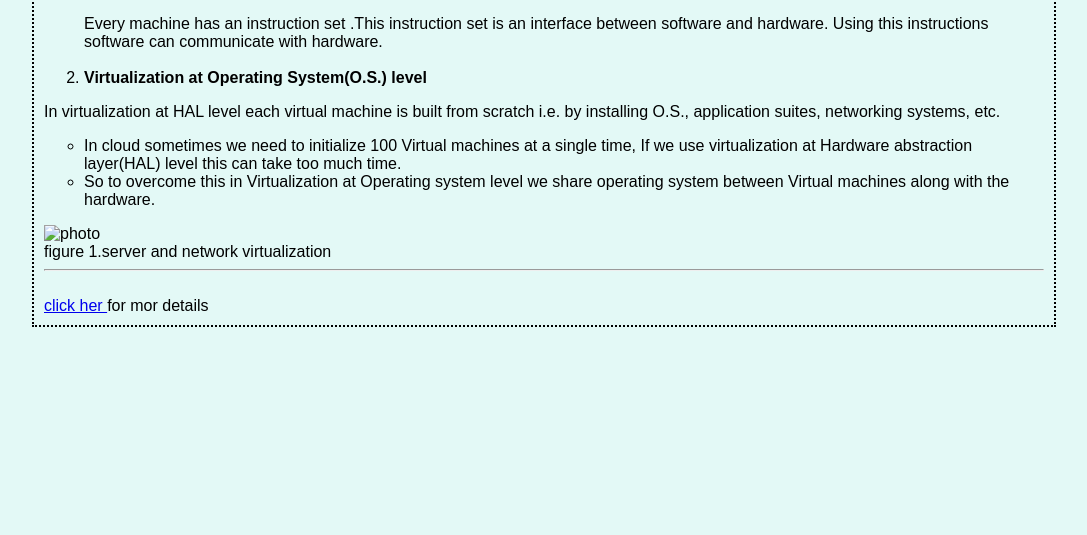
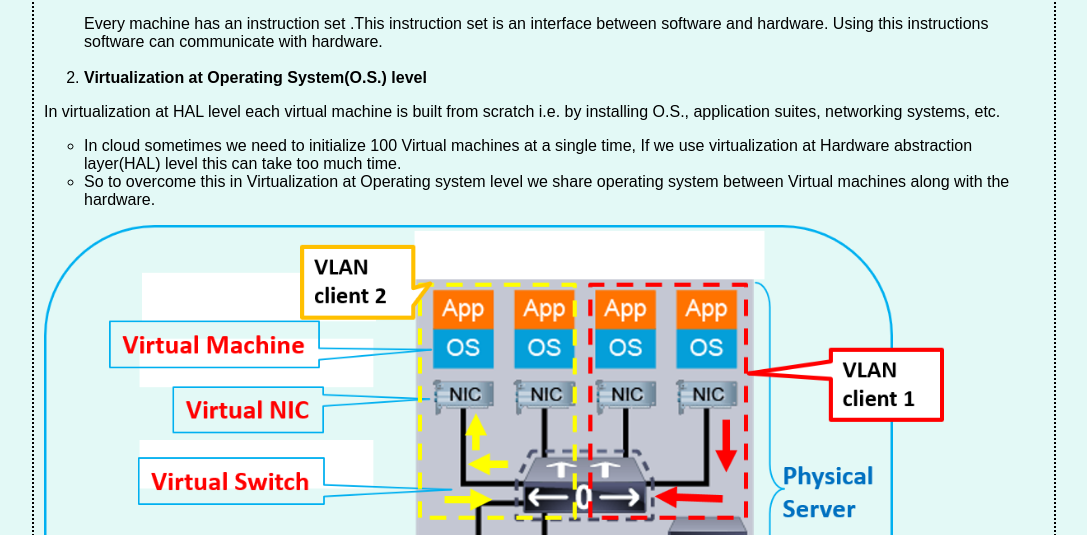
Before and after one commit to mariayb/first-html-project, a plain HTML site: page virtualization2.html in a window 1280 px wide. Shown: the part 265-800 px from the top of the page, without its empty margins (96-1183 px from the left). Drawn offline with Linux system fonts and the light colour scheme; the site is published under a folder, as on GitHub Pages, so addresses that start at the root find nothing.

Commit message:
Update virtualization2.html

```diff
--- a/virtualization2.html
+++ b/virtualization2.html
@@ -38,7 +38,7 @@ Using this instructions software can communicate with hardware.<br>
 <li>So to overcome this in Virtualization at Operating system level we share operating system between Virtual machines along with the hardware.</li>
 
 </ul>
-<img src="/server-virtualization.png" alt="photo"width="900"> <br>
+<img src="server-virtualization.png" alt="photo"width="900"> <br>
 figure 1.server and network virtualization <hr>
 <br> <a href="#">click her </a>for mor details
 
```
